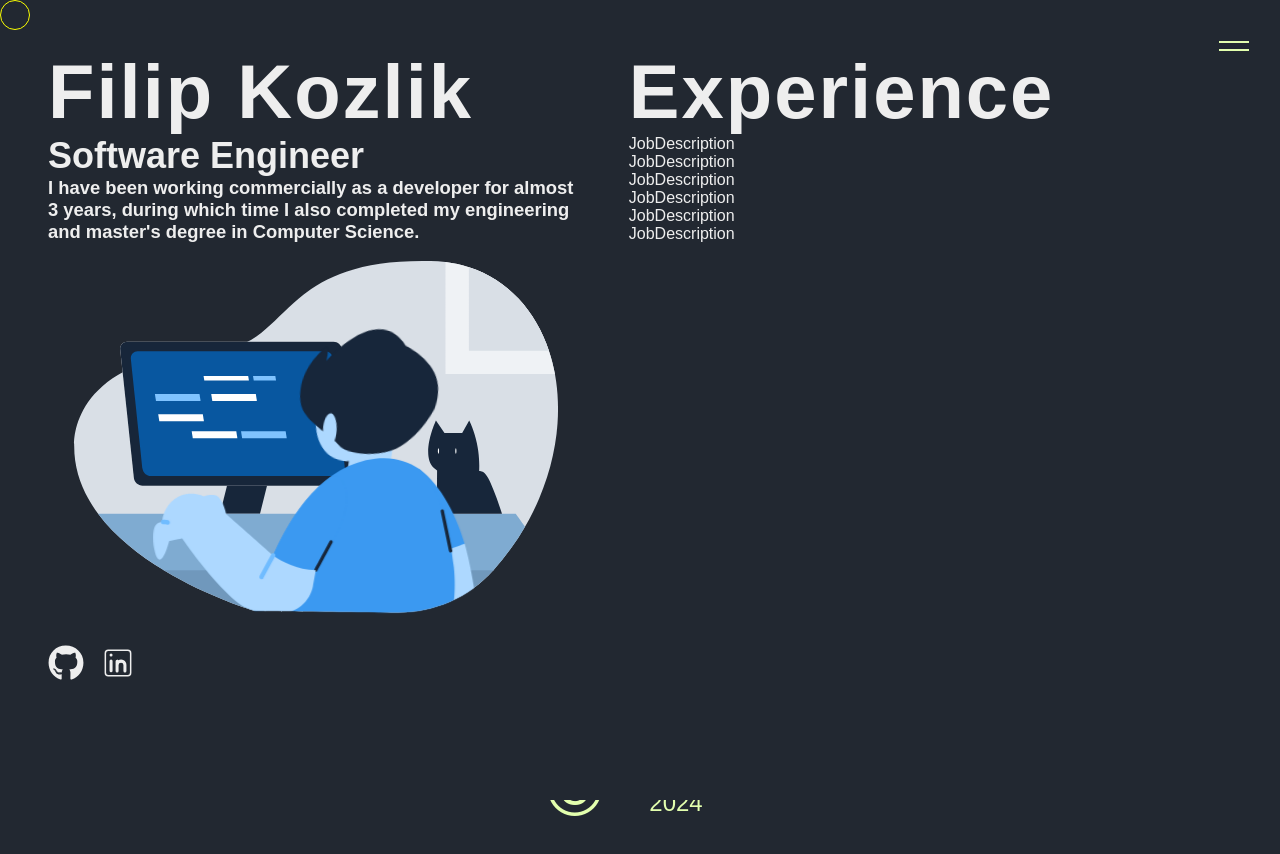
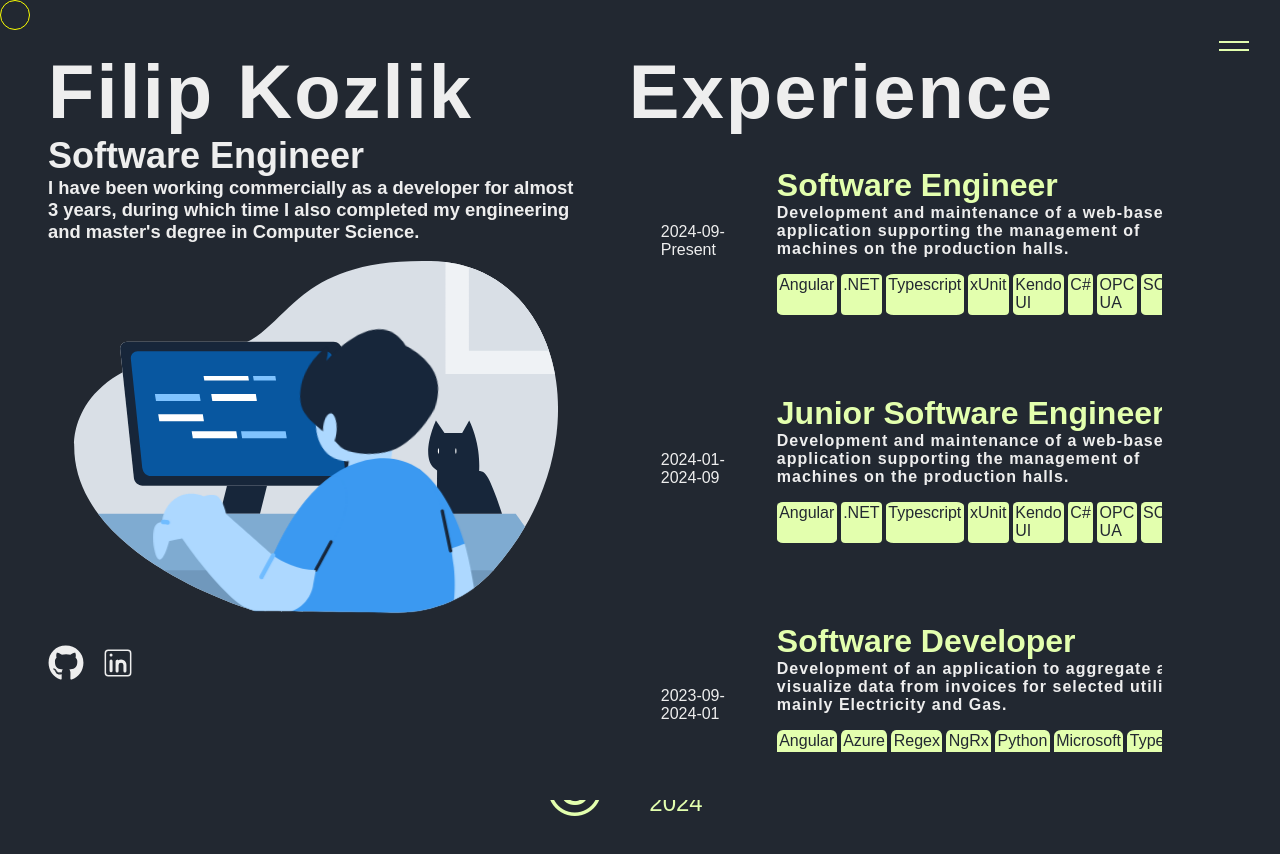
Before and after one commit to sekvi99/portfolio-website, a React (Create React App) app in the folder portfolio-website/portfolio-app/: page /experience in a window 1280 px wide. Shown: the top 854 px of the page. Built offline with nearby package versions, Linux system fonts and the light colour scheme; a web font is replaced by a local one.

Commit message:
Added job description component

```diff
--- a/portfolio-website/portfolio-app/src/components/jobDescription/jobDescription.scss
+++ b/portfolio-website/portfolio-app/src/components/jobDescription/jobDescription.scss
@@ -0,0 +1,46 @@
+@import "../../styles/mixins.scss";
+
+.job-description-container {
+  display: flex;
+  align-items: center;
+  flex-direction: row;
+  gap: 1rem;
+  padding: 2rem;
+  margin-bottom: 1rem;
+  @include defaultTransition;
+  border-radius: 3rem;
+
+  &:hover {
+    border: 2px solid var(--primary-highlight-color);
+    background-color: rgba(227, 255, 174, 0.1);
+  }
+
+  .date-container {
+    display: block;
+    min-width: 100px;
+  }
+
+  .job-info-container {
+    display: flex;
+    flex-direction: column;
+    gap: 1rem;
+
+    .job-info-content-container {
+        h4 {
+            letter-spacing: 1px;
+        }
+    }
+
+    .tech-container {
+      display: flex;
+      gap: 0.25rem;
+
+      .tech-badge {
+        background-color: var(--header-text-color);
+        color: var(--primary-color);
+        padding: 0.15rem;
+        border-radius: 10%;
+      }
+    }
+  }
+}
--- a/portfolio-website/portfolio-app/src/components/jobDescription/jobDescription.tsx
+++ b/portfolio-website/portfolio-app/src/components/jobDescription/jobDescription.tsx
@@ -10,7 +10,28 @@ export interface JobDescriptionProps {
 const JobDescription: React.FC<{ props: JobDescriptionProps }> = ({
   props,
 }): JSX.Element => {
-  return <div>JobDescription</div>;
+  return (
+    <div className="job-description-container">
+      <div className="date-container">
+        <p>
+          {props.dates.dateFrom}-{props.dates.dateTo}
+        </p>
+      </div>
+      <div className="job-info-container">
+        <div className="job-info-content-container">
+          <h1>{props.jobTitle}</h1>
+          <h4>{props.jobDescription}</h4>
+        </div>
+        <div className="tech-container">
+          {props.technologies?.map((technology, index) => (
+            <div key={index} className="tech-badge">
+              <p>{technology}</p>
+            </div>
+          ))}
+        </div>
+      </div>
+    </div>
+  );
 };
 
 export default JobDescription;
--- a/portfolio-website/portfolio-app/src/pages/experience/experience.scss
+++ b/portfolio-website/portfolio-app/src/pages/experience/experience.scss
@@ -11,15 +11,19 @@
     color: var(--text-color);
     font-size: var(--xxl-font-size);
     letter-spacing: 2px;
-        @include tablet {}
-        @include mobile {}
+    @include tablet {
+    }
+    @include mobile {
+    }
   }
 
   .hero-container {
     max-width: 45%;
 
-        @include tablet {}
-        @include mobile {}
+    @include tablet {
+    }
+    @include mobile {
+    }
 
     .hero-information {
       h2 {
@@ -52,7 +56,19 @@
   .experience-container {
     max-width: 45%;
 
-        @include tablet {}
-        @include mobile {}
+    max-height: 850px;
+    overflow-y: auto;
+    padding-right: 10px;
+
+    &::-webkit-scrollbar {
+      display: none;
+    }
+
+    scrollbar-width: none;
+
+    @include tablet {
+    }
+    @include mobile {
     }
   }
+}
```
Lines whose indentation alone changed are shown as unchanged.
